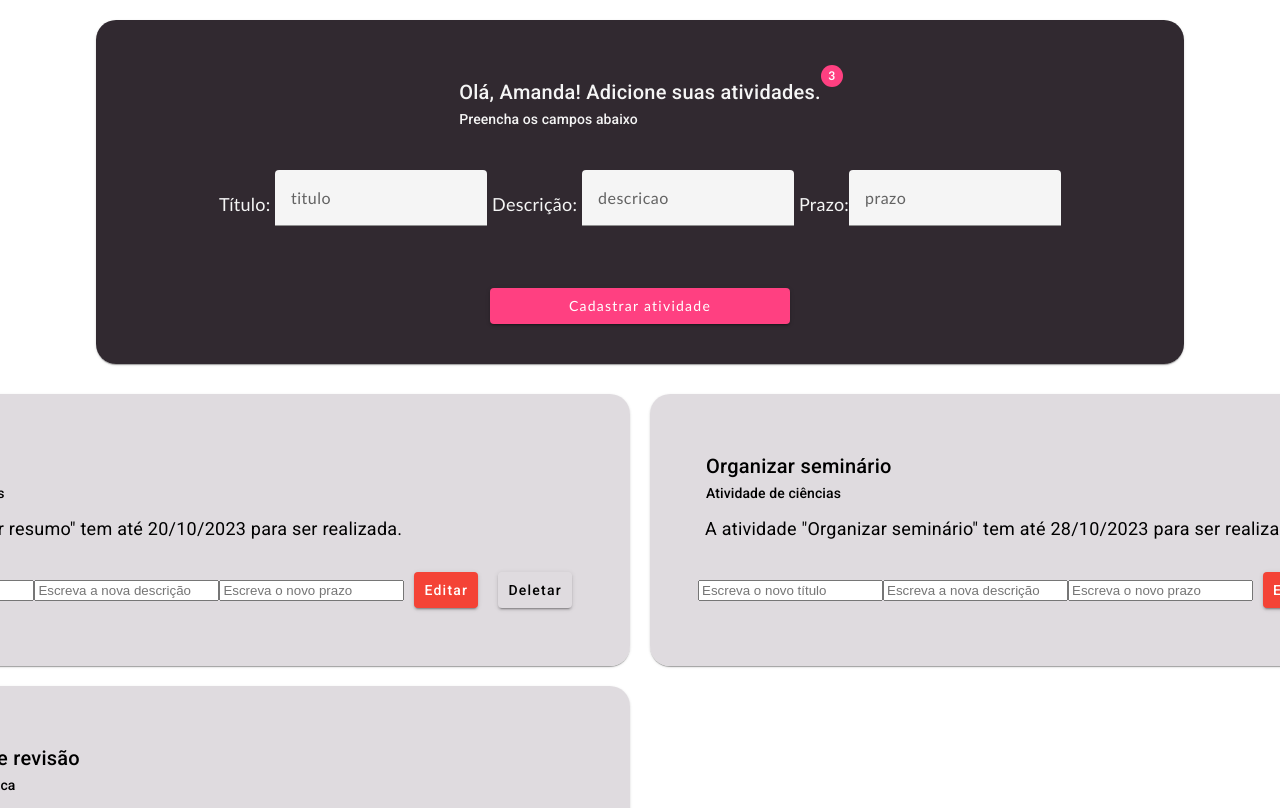
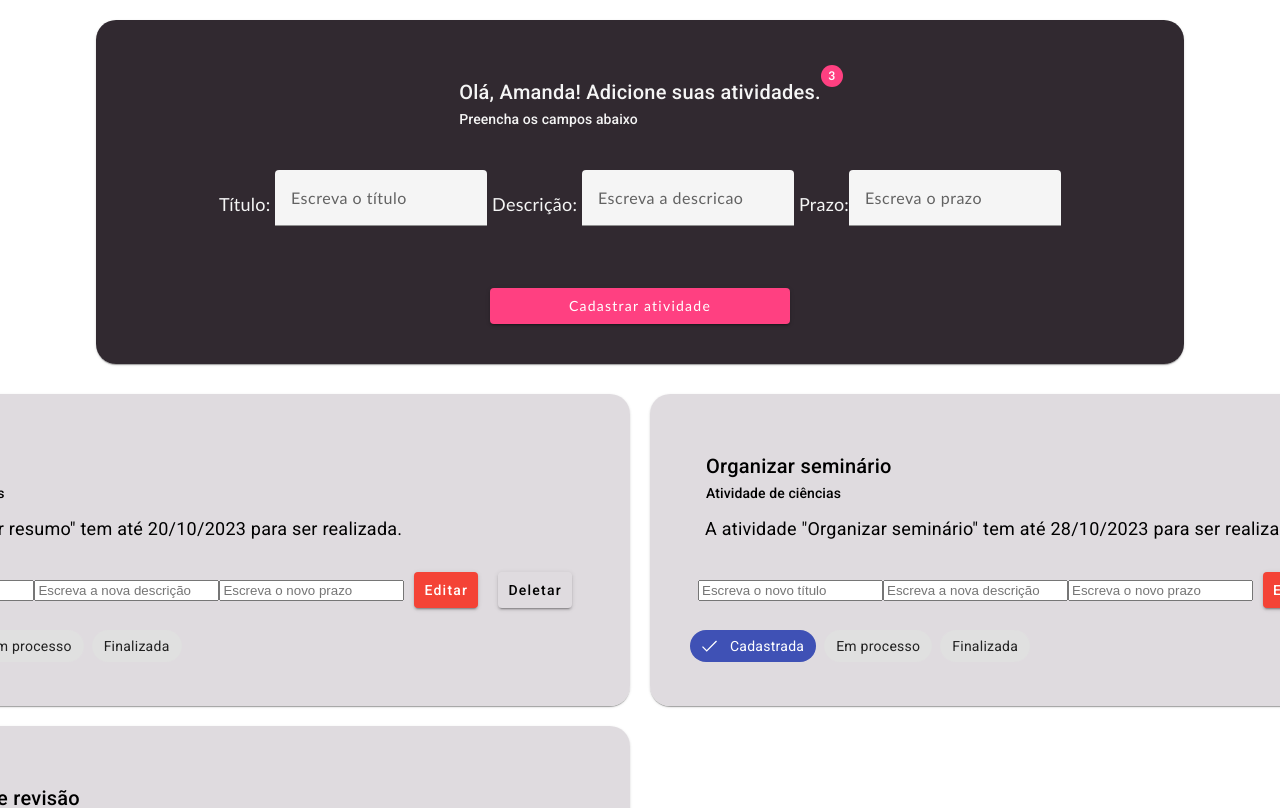
Before and after one commit to Amandacdev/PWEB1_atividade3, an Angular app: page /cadastro-atividade in a window 1280 px wide. Shown: the top 808 px of the page. Built offline with nearby package versions, Linux system fonts and the light colour scheme.

Commit message:
Add files via upload

```diff
--- a/src/app/app.module.ts
+++ b/src/app/app.module.ts
@@ -13,7 +13,7 @@ import {MatCardModule} from '@angular/material/card';
 
 import {MatBadgeModule} from '@angular/material/badge';
 import {AtividadeModule} from "./atividade/atividade.module";
-
+import {MatChipsModule} from '@angular/material/chips';
 import{AppRoutingModule} from "./app-routing.module";
 
 @NgModule({
@@ -32,7 +32,8 @@ import{AppRoutingModule} from "./app-routing.module";
     MatCardModule,
     MatBadgeModule,
     AtividadeModule,
-    AppRoutingModule
+    AppRoutingModule,
+    MatChipsModule
   ],
   providers: [],
   bootstrap: [AppComponent]
--- a/src/app/atividade/cadastro-atividade/cadastro-atividade.component.html
+++ b/src/app/atividade/cadastro-atividade/cadastro-atividade.component.html
@@ -6,17 +6,17 @@
 
   <mat-card-content>
     Título: <mat-form-field appearance="fill" class="mat-form-principal">
-    <mat-label>titulo</mat-label>
+    <mat-label>Escreva o título</mat-label>
     <input matInput [(ngModel)]="atividade.titulo"><br>
   </mat-form-field>
 
     Descrição: <mat-form-field appearance="fill" class="mat-form-principal">
-    <mat-label>descricao</mat-label>
+    <mat-label>Escreva a descricao</mat-label>
     <input matInput [(ngModel)]="atividade.descricao"><br>
   </mat-form-field>
 
     Prazo:<mat-form-field appearance="fill" class="mat-form-principal">
-    <mat-label>prazo</mat-label>
+    <mat-label>Escreva o prazo</mat-label>
     <input matInput [(ngModel)]="atividade.prazo"><br>
   </mat-form-field>
   </mat-card-content>
--- a/src/app/atividade/listagem-atividade/listagem-atividade.component.html
+++ b/src/app/atividade/listagem-atividade/listagem-atividade.component.html
@@ -9,10 +9,15 @@
     </p>
   </mat-card-content>
   <mat-card-actions>
-    <input placeholder="Escreva o novo título" [(ngModel)]="novoTitulo"><br>
-    <input  placeholder="Escreva a nova descrição" [(ngModel)]="novaDescricao"><br>
-    <input placeholder="Escreva o novo prazo" [(ngModel)]="novoPrazo"><br>
+    <input placeholder="Escreva o novo título" [(ngModel)] = "novoTitulo"><br>
+    <input  placeholder="Escreva a nova descrição" [(ngModel)] = "novaDescricao"><br>
+    <input placeholder="Escreva o novo prazo" [(ngModel)] = "novoPrazo"><br>
     <button  mat-raised-button color="warn" (click)="editar(atividade)">Editar</button>
     <button  mat-raised-button color="basic" (click)="remover(atividade)">Deletar</button>
   </mat-card-actions>
+  <mat-chip-listbox aria-label="Fish selection">
+    <mat-chip-option selected>Cadastrada</mat-chip-option>
+    <mat-chip-option color="warn">Em processo</mat-chip-option>
+    <mat-chip-option color="accent">Finalizada</mat-chip-option>
+  </mat-chip-listbox>
 </mat-card>
--- a/src/app/atividade/listagem-atividade/listagem-atividade.component.ts
+++ b/src/app/atividade/listagem-atividade/listagem-atividade.component.ts
@@ -30,8 +30,7 @@ export class ListagemAtividadeComponent {
       this.atividades[indxAtiviAEditar].titulo = this.novoTitulo;
       this.atividades[indxAtiviAEditar].descricao = this.novaDescricao;
       this.atividades[indxAtiviAEditar].prazo = this.novoPrazo;
+
     }
    }
-
-
 }
```
Also changed, not shown: src/app/atividade/atividade.module.ts (+6 -4 lines).
